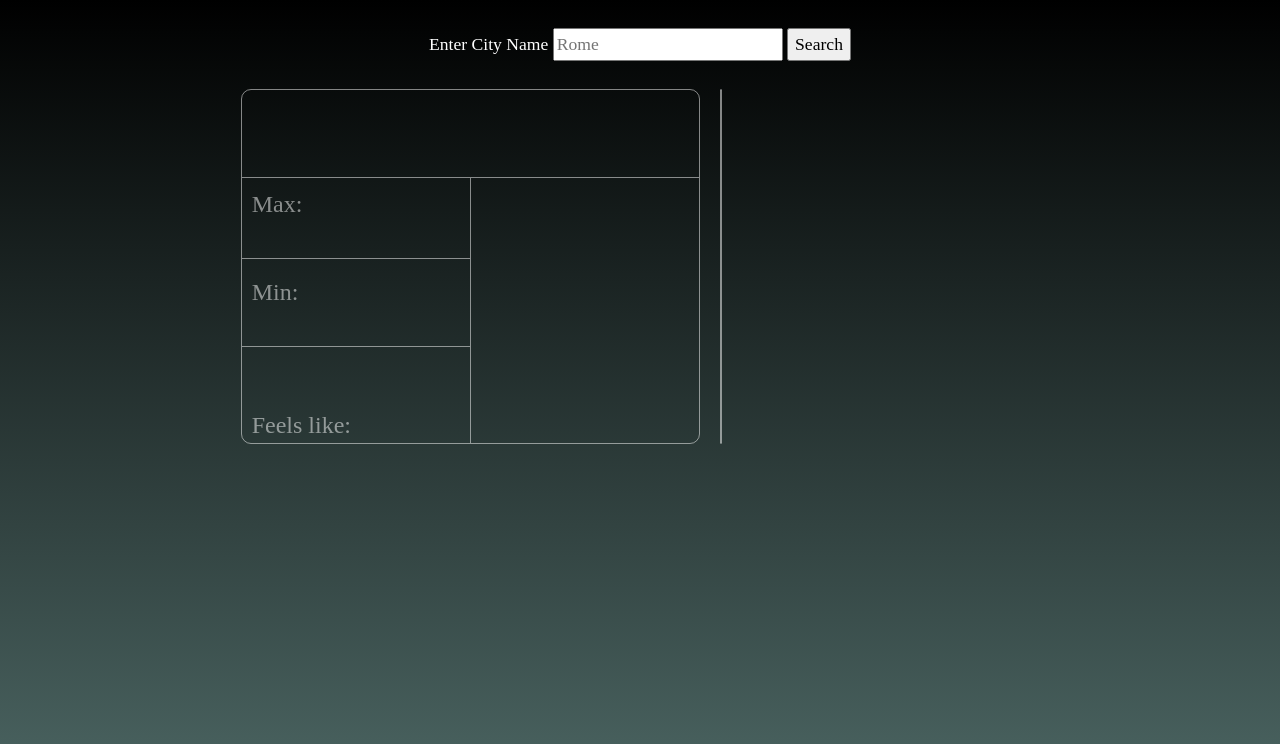
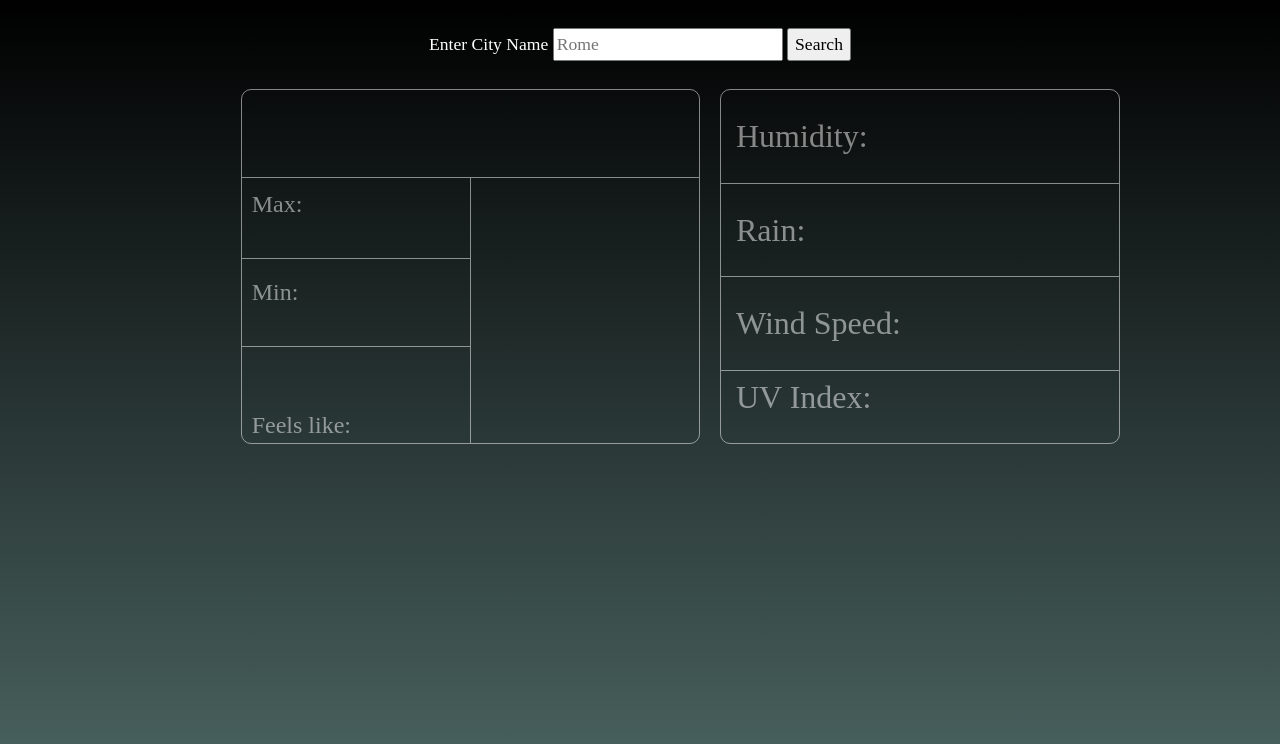
Before and after one commit to fromscode/weather-app, a website built with webpack: page src/index.html in a window 1280 px wide. Built offline with nearby package versions, Linux system fonts and the light colour scheme.

Commit message:
Style side weather

```diff
--- a/src/index.html
+++ b/src/index.html
@@ -35,10 +35,22 @@
       </div>
     </div>
     <div class="side-weather">
-      <div class="humidity"></div>
-      <div class="precipitation"></div>
-      <div class="windspeed"></div>
-      <div class="uv-index"></div>
+      <div class="humidity">
+        <div class="text">Humidity:</div>
+        <div class="val"></div>
+      </div>
+      <div class="precipitation">
+        <div class="text">Rain:</div>
+        <div class="val"></div>
+      </div>
+      <div class="windspeed">
+        <div class="text">Wind Speed:</div>
+        <div class="val"></div>
+      </div>
+      <div class="uv-index">
+        <div class="text">UV Index:</div>
+        <div class="val"></div>
+      </div>
     </div>
     <div class="address">
       <div class="resolved-address"></div>
--- a/src/index.js
+++ b/src/index.js
@@ -61,16 +61,16 @@ function renderMainWeather(obj) {
 function renderSideWeather(obj) {
   const sideWeather = document.querySelector(".side-weather");
 
-  const humidity = sideWeather.querySelector(".humidity");
+  const humidity = sideWeather.querySelector(".humidity .val");
   humidity.textContent = obj.days[0].humidity;
 
-  const precipitation = sideWeather.querySelector(".precipitation");
-  precipitation.textContent = obj.days[0].precipprob;
+  const precipitation = sideWeather.querySelector(".precipitation .val");
+  precipitation.textContent = `${obj.days[0].precipprob}%`;
 
-  const windSpeed = sideWeather.querySelector(".windspeed");
+  const windSpeed = sideWeather.querySelector(".windspeed .val");
   windSpeed.textContent = obj.days[0].windspeed;
 
-  const uv = sideWeather.querySelector(".uv-index");
+  const uv = sideWeather.querySelector(".uv-index .val");
   uv.textContent = obj.days[0].uvindex;
 }
 
--- a/src/styles/sideWeather.css
+++ b/src/styles/sideWeather.css
@@ -1,12 +1,38 @@
 .side-weather {
-  display: grid;
-  grid-template-rows: repeat(4, 1fr);
-  justify-content: center;
-  align-items: center;
+  display: flex;
+  flex-direction: column;
+  align-items: stretch;
 
   font-size: 3rem;
   border: 1px solid rgba(255, 255, 255, 0.5);
   border-radius: 10px;
-  min-height: 350px;
+  /* min-height: 350px; */
+  min-width: 400px;
   align-self: stretch;
 }
+
+.humidity,
+.precipitation,
+.windspeed,
+.uv-index {
+  display: flex;
+  padding: 0px 15px;
+  flex: 1;
+  align-items: center;
+}
+
+.humidity,
+.precipitation,
+.windspeed {
+  border-bottom: 1px solid var(--border);
+}
+
+.uv-index {
+  margin-top: -20px;
+}
+
+.side-weather .text {
+  font-size: 2rem;
+  color: rgba(255, 255, 255, 0.5);
+  margin-right: auto;
+}
```
